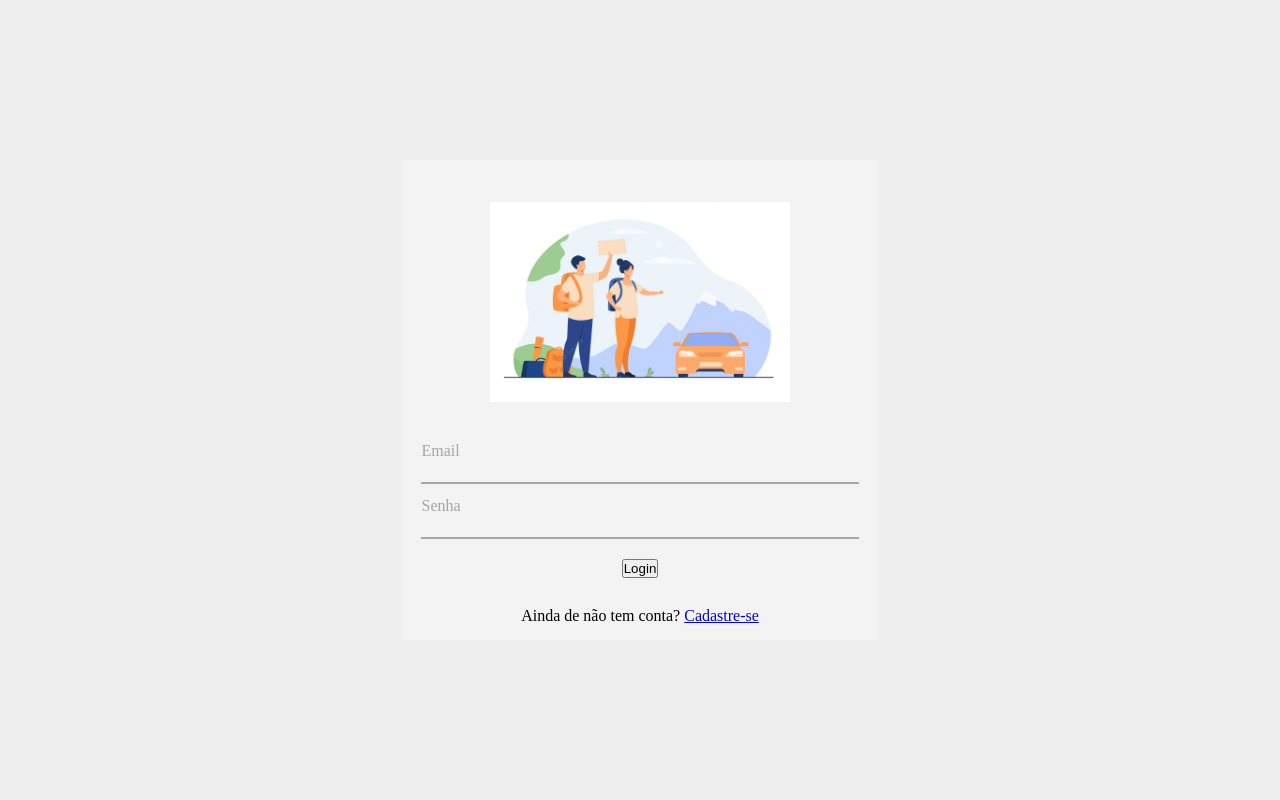
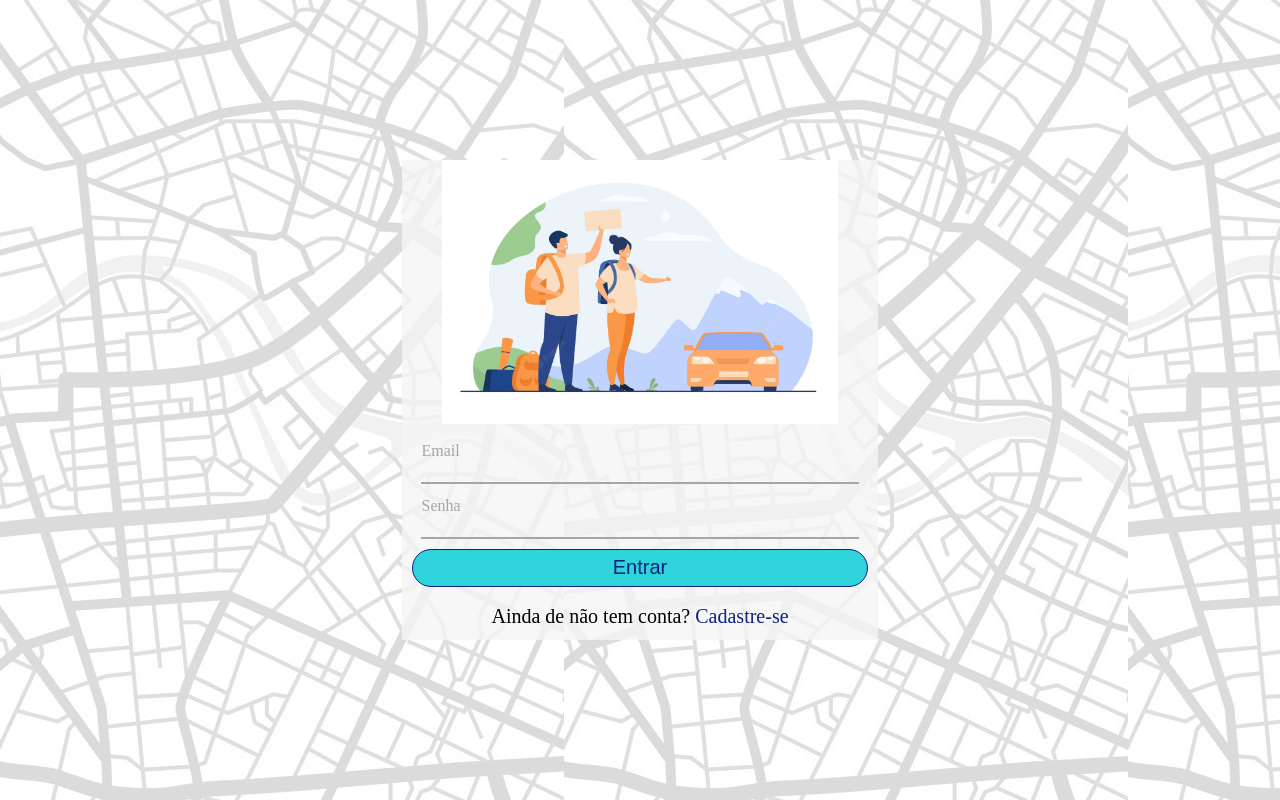
Before and after one commit to ifpi-picos/proxima-parada-front-end, a plain HTML site: page index.html in a window 1280 px wide. Drawn offline with Linux system fonts and the light colour scheme.

Commit message:
conclusão inicial do form do login e alterações em  em README

```diff
--- a/css/style.css
+++ b/css/style.css
@@ -5,9 +5,9 @@
     padding: 0px;
 }
 
-body,
-html {
+body{
     background: #eeeeee;
+    background-image: url(../imagens/mapa-\ abastrato-30.jpg);
     height: 100%;
 }
 
@@ -81,7 +81,7 @@ html {
     border: 0;
     border-bottom: 2px solid #a7a5a5;
     outline: none;
-    font-size: 16px;
+    font-size: 20px;
     transition: all .3s ease-out;
     -webkit-transition: all .3s ease-out;
     -moz-transition: all .3s ease-out;
@@ -90,7 +90,7 @@ html {
 }
 
 .label-float input:focus {
-    border-bottom: 2px solid #3951b2;
+    border-bottom: 2px solid #0C227F;
 }
 
 .label-float input::placeholder {
@@ -98,6 +98,7 @@ html {
 }
 
 .label-float label {
+    font-size: 16px;
     pointer-events: none;
     position: absolute;
     top: 0;
@@ -119,10 +120,10 @@ html {
 
 .label-float input:focus+label,
 .label-float input:not(:placeholder-shown)+label {
-    font-size: 20px;
+    font-size: 22px;
     margin-top: 0;
     margin-left: 0;
-    color: #3951b2;
+    color: #0C227F;
 }
 
 .btn-login {
@@ -134,33 +135,28 @@ html {
     height: 10%;
 }
 
+.btn-login button{
+    width: 96%;
+    height: 80%;
+    border-radius: 20px;
+
+    border: 1px solid #0C227F;
+    background: #2FD3DA;
+    font-size: 20px;
+    color: #0C227F;
+}
+
 .text-cadastre-se {
     display: flex;
     justify-content: center;
     align-items: center;
-
     width: 100%;
     height: 10%;
-}
-/* apartir daqui tudo e da tela de cadastro*/
-.enviar{
-    background-color:#00EBC7;
 
-}
-.cancelar{
-    background-color:#00EBC7;
-
-}
-.container{
-
-    padding-left: 400px;
+    font-size: 20px;
 }
 
-img{
-    padding-top: 20px;
-    width:300px;
-    max-width: 100%;
-    margin-left: auto;
-    margin-right: auto;
+.text-cadastre-se a {
+    text-decoration: none;
+    color: #0C227F;
 }
-/* apartir daqui tudo e da tela de cadastro*/
--- a/index.html
+++ b/index.html
@@ -29,10 +29,10 @@
                     </div>
                 </div>
                 <div class="btn-login">
-                    <button class="">Login</button>
+                    <button class="">Entrar</button>
                 </div>
                 <div class="text-cadastre-se">
-                    <span class="">Ainda de não tem conta? <a class="" href="#">Cadastre-se</a></span>
+                    <span class="">Ainda de não tem conta? <a class="" href="cadastro.html">Cadastre-se</a></span>
                 </div>
             </form>
         </div>
```
Also changed, not shown: README.md, imagens/mapa- abastrato-30.jpg (added).
